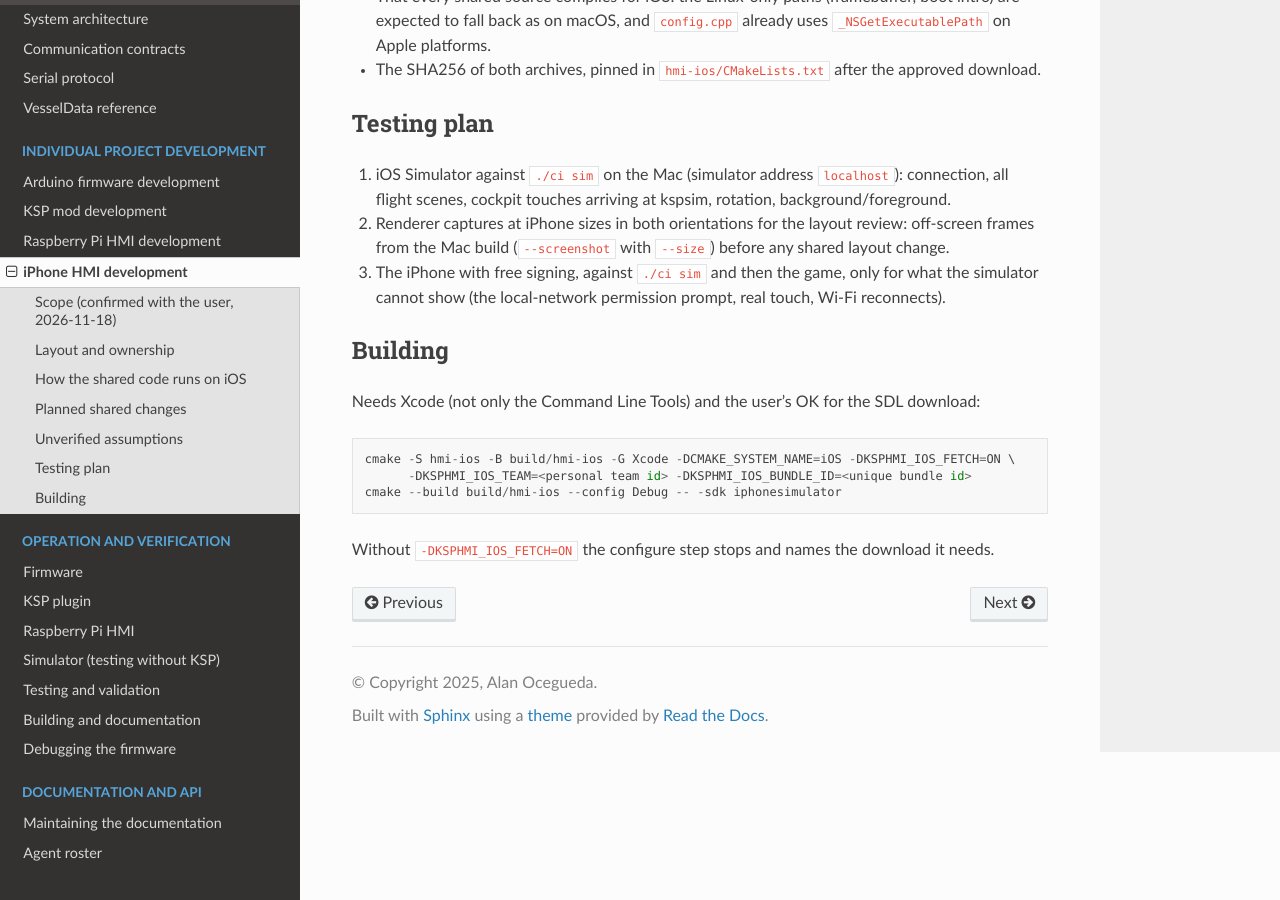
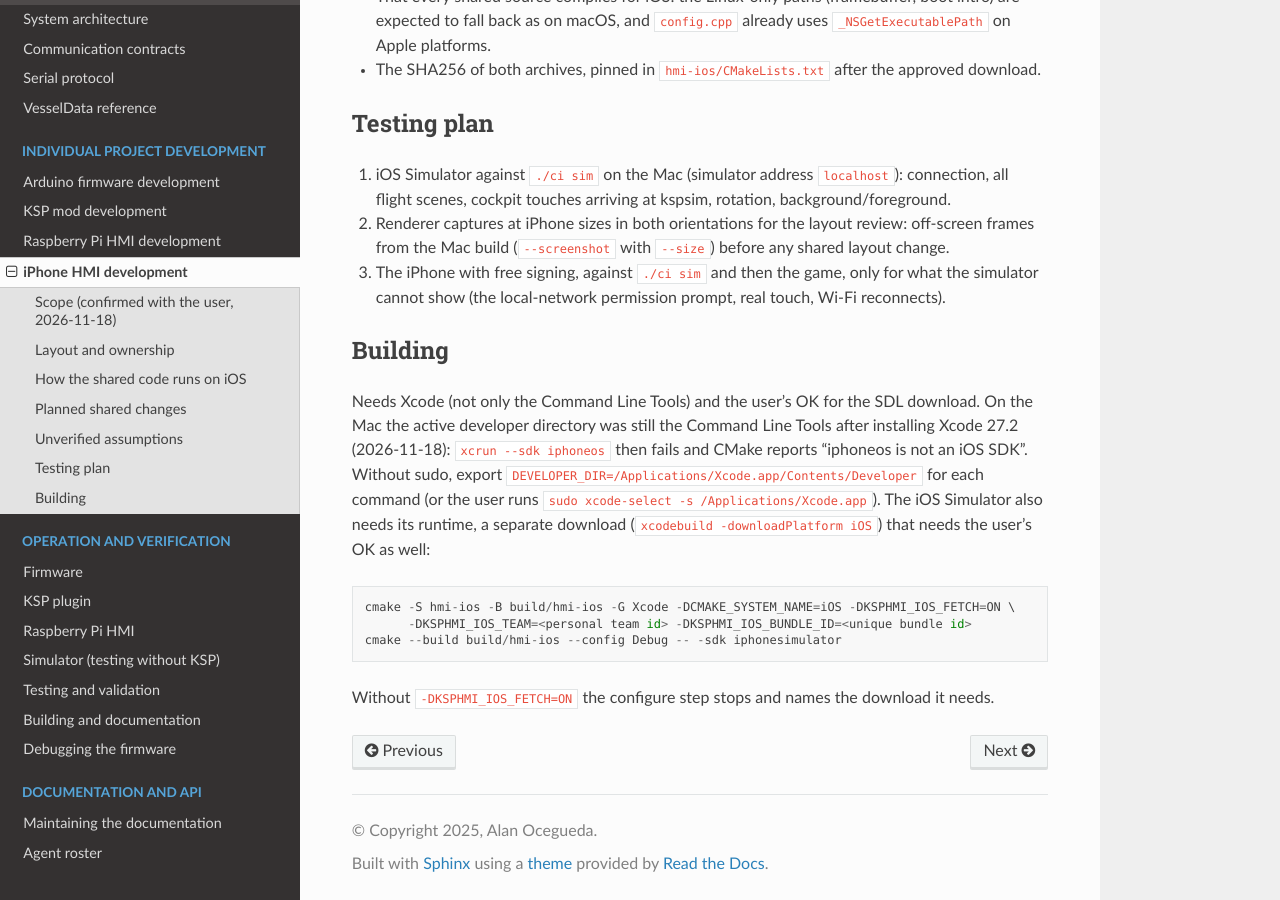
Before and after one commit to AlaNLrdE/KSPKontroller, a Sphinx documentation site: the page built from docs/development/ios.rst, in a window 1280 px wide and 900 px high, scrolled down 2457 px. Built offline with Sphinx 7.4.7 and the Read the Docs theme 3.1.0, drawn with Linux system fonts in a browser that asks for light colours.

Commit message:
docs(hmi-ios): Xcode developer directory and simulator runtime notes
Co-Authored-By: Claude Opus 5.5 <noreply@anthropic.com>

```diff
--- a/docs/development/ios.rst
+++ b/docs/development/ios.rst
@@ -127,7 +127,12 @@ Testing plan
 Building
 --------
 
-Needs Xcode (not only the Command Line Tools) and the user's OK for the SDL download::
+Needs Xcode (not only the Command Line Tools) and the user's OK for the SDL download. On the Mac the
+active developer directory was still the Command Line Tools after installing Xcode 27.2 (2026-11-18):
+``xcrun --sdk iphoneos`` then fails and CMake reports "iphoneos is not an iOS SDK". Without sudo, export
+``DEVELOPER_DIR=/Applications/Xcode.app/Contents/Developer`` for each command (or the user runs
+``sudo xcode-select -s /Applications/Xcode.app``). The iOS Simulator also needs its runtime, a separate
+download (``xcodebuild -downloadPlatform iOS``) that needs the user's OK as well::
 
   cmake -S hmi-ios -B build/hmi-ios -G Xcode -DCMAKE_SYSTEM_NAME=iOS -DKSPHMI_IOS_FETCH=ON \
         -DKSPHMI_IOS_TEAM=<personal team id> -DKSPHMI_IOS_BUNDLE_ID=<unique bundle id>
```
